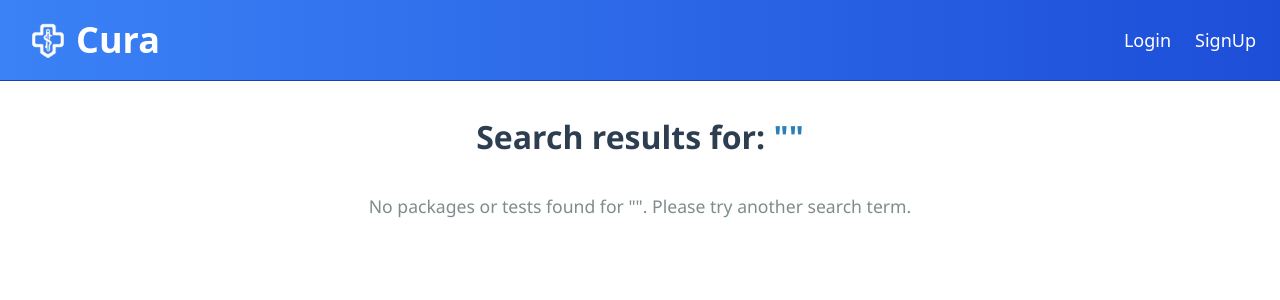
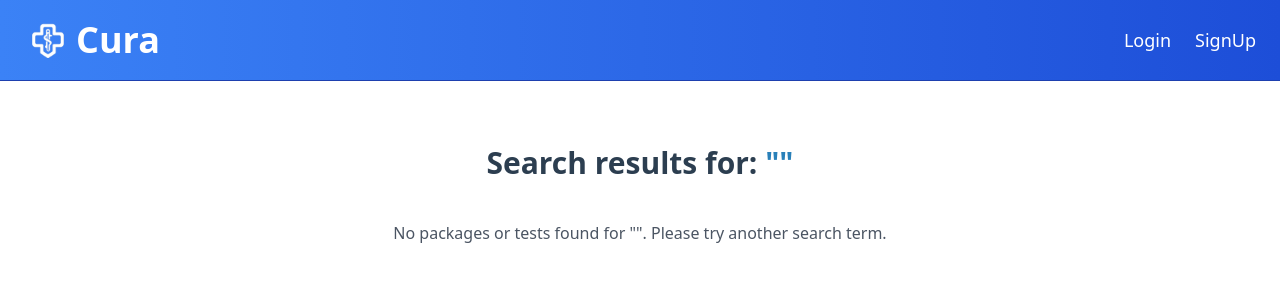
Before and after one commit to Hardik-Kumar1912/Cura, a React (Vite) app in the folder frontend/: page /search in a window 1280 px wide. Shown: the top 300 px of the page. Built offline with nearby package versions, Linux system fonts and the light colour scheme.

Commit message:
padding changes

```diff
--- a/frontend/src/pages/searchResults/SearchResults.jsx
+++ b/frontend/src/pages/searchResults/SearchResults.jsx
@@ -2,48 +2,6 @@ import React, { useEffect, useState } from "react";
 import { useLocation } from "react-router-dom";
 import PackageCard from "../../components/PackageCard";
 import TestCard from "../../components/TestCard";
-
-const styles = {
-  container: {
-    maxWidth: "1200px",
-    margin: "2rem auto",
-    padding: "0 1rem",
-    fontFamily: "'Segoe UI', Tahoma, Geneva, Verdana, sans-serif",
-  },
-  heading: {
-    fontSize: "2rem",
-    fontWeight: "700",
-    marginBottom: "1rem",
-    color: "#2c3e50",
-    textAlign: "center",
-  },
-  message: {
-    fontSize: "1.1rem",
-    color: "#7f8c8d",
-    textAlign: "center",
-    marginTop: "2rem",
-  },
-  error: {
-    color: "#e74c3c",
-    fontWeight: "600",
-    textAlign: "center",
-    marginTop: "2rem",
-  },
-  loading: {
-    fontSize: "1.2rem",
-    color: "#3498db",
-    textAlign: "center",
-    marginTop: "2rem",
-  },
-  select: {
-    padding: "0.6rem 0.9rem",
-    fontSize: "1rem",
-    borderRadius: "6px",
-    border: "1px solid #ccc",
-    cursor: "pointer",
-    minWidth: "200px",
-  },
-};
 
 const SearchResults = () => {
   const location = useLocation();
@@ -116,40 +74,37 @@ const SearchResults = () => {
   const sortedTests = getSortedTests();
 
   return (
-    <div style={styles.container}>
-      <h2 style={styles.heading}>
-        Search results for: <span style={{ color: "#2980b9" }}>"{searchTerm}"</span>
+    <div className="bg-white min-h-screen px-4 sm:px-8 lg:px-16 py-2">
+      <h2 className="text-2xl sm:text-3xl font-bold text-center text-[#2c3e50] mt-14 mb-6">
+        Search results for: <span className="text-[#2980b9]">"{searchTerm}"</span>
       </h2>
 
       {loading ? (
-        <p style={styles.loading}>Loading...</p>
+        <p className="text-lg text-blue-500 text-center mt-10">Loading...</p>
       ) : error ? (
-        <p style={styles.error}>Error: {error}</p>
+        <p className="text-red-600 font-semibold text-center mt-10">Error: {error}</p>
       ) : packages.length === 0 && tests.length === 0 ? (
-        <p style={styles.message}>
+        <p className="text-gray-600 text-center mt-10">
           No packages or tests found for "{searchTerm}". Please try another search term.
         </p>
       ) : (
         <>
           {sortedPackages.length > 0 && (
             <>
-              <div
-                style={{
-                  display: "flex",
-                  justifyContent: "space-between",
-                  alignItems: "center",
-                  margin: "1rem 0",
-                }}
-              >
-                <h3 style={{ fontSize: "1.5rem", color: "#27ae60" }}>Packages</h3>
-                <select value={sortOption} onChange={handleSortChange} style={styles.select}>
+              <div className="flex justify-between items-center mt-14 mb-6 gap-4">
+                <h3 className="text-3xl font-semibold text-[#27ae60] pl-1">Packages</h3>
+                <select
+                  value={sortOption}
+                  onChange={handleSortChange}
+                  className="px-4 py-2 text-base border border-gray-300 rounded-md shadow-sm"
+                >
                   <option value="none">Sort By</option>
                   <option value="priceLowToHigh">Price: Low to High</option>
                   <option value="priceHighToLow">Price: High to Low</option>
                   <option value="popularity">Popularity</option>
                 </select>
               </div>
-              <div className="grid grid-cols-1 sm:grid-cols-2 md:grid-cols-3 gap-6">
+              <div className="grid grid-cols-1 sm:grid-cols-2 md:grid-cols-3 gap-y-10">
                 {sortedPackages.map((pkg) => (
                   <PackageCard
                     key={pkg._id}
@@ -166,23 +121,20 @@ const SearchResults = () => {
 
           {sortedTests.length > 0 && (
             <>
-              <div
-                style={{
-                  display: "flex",
-                  justifyContent: "space-between",
-                  alignItems: "center",
-                  margin: "2rem 0 1rem",
-                }}
-              >
-                <h3 style={{ fontSize: "1.5rem", color: "#8e44ad" }}>Tests</h3>
-                <select value={testSortOption} onChange={handleTestSortChange} style={styles.select}>
+              <div className="flex justify-between items-center mt-14 mb-6 gap-4">
+                <h3 className="text-3xl font-semibold text-[#8e44ad]">Tests</h3>
+                <select
+                  value={testSortOption}
+                  onChange={handleTestSortChange}
+                  className="px-4 py-2 text-base border border-gray-300 rounded-md shadow-sm"
+                >
                   <option value="none">Sort By</option>
                   <option value="priceLowToHigh">Price: Low to High</option>
                   <option value="priceHighToLow">Price: High to Low</option>
                   <option value="alphabetical">Alphabetical (A-Z)</option>
                 </select>
               </div>
-              <div className="grid grid-cols-1 sm:grid-cols-2 md:grid-cols-3 gap-6">
+              <div className="grid grid-cols-1 sm:grid-cols-2 md:grid-cols-3 gap-y-10">
                 {sortedTests.map((test) => (
                   <TestCard
                     key={test._id}
```
